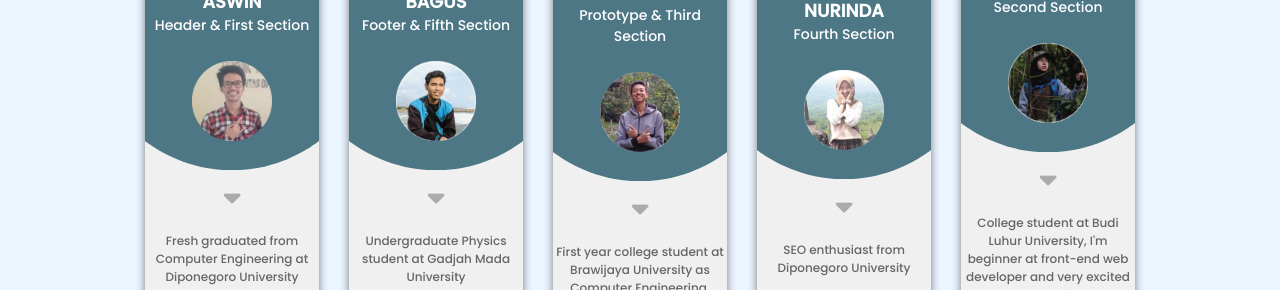
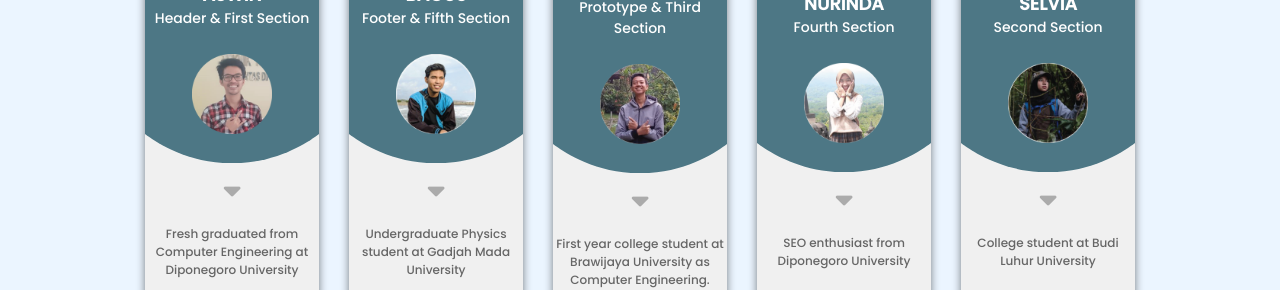
Before and after one commit to SelviaIndriani/I03-Company, a plain HTML site: page index.html in a window 1280 px wide. Shown: the part 2791-3081 px from the top of the page. Drawn offline with Linux system fonts and the light colour scheme.

Commit message:
Update index.html

```diff
--- a/index.html
+++ b/index.html
@@ -212,7 +212,7 @@
                         <path class="cls-1" d="M135,666H420c-15.76,12-67.52,48.16-143,48C202.14,713.84,150.83,678,135,666Z" transform="translate(-135 -666)"/>
                     </svg>
                     <i class="fas fa-sort-down"></i>
-                    <p>College student at Budi Luhur University, I'm beginner at front-end web developer and very excited to learn it.</p>
+                    <p>College student at Budi Luhur University</p>
                     <ul class="fourth-social">
                         <li><a href="#"><i class="fab fa-facebook-f"></i></a></li>
                         <li><a href="#"><i class="fab fa-twitter"></i></a></li>
```
